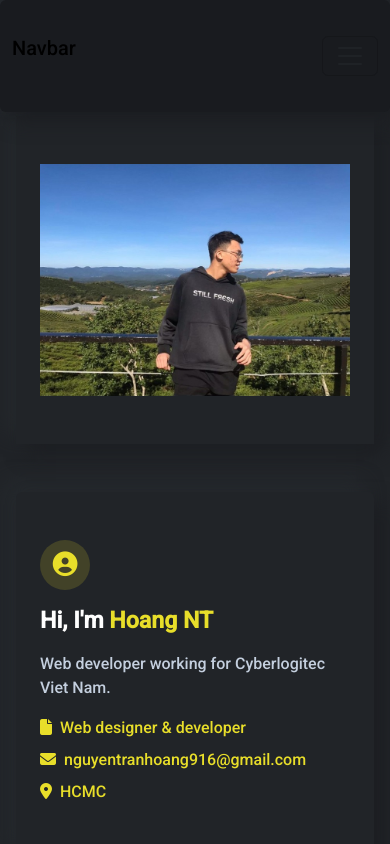
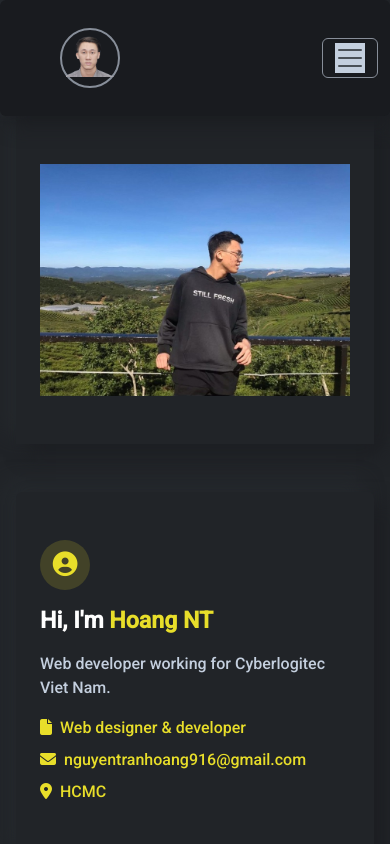
Before and after one commit to HoangNguyenTran1104/HoangNguyenTran1104.github.io, a plain HTML site: page index.html in a window 390 px wide. Shown: the top 844 px of the page. Drawn offline with Linux system fonts and the light colour scheme.

Commit message:
update profile

```diff
--- a/index.css
+++ b/index.css
@@ -105,18 +105,31 @@ header{
     justify-content: center;
 }
 
-.active{
-    color: #E8DE2A !important;
-    background-color: #222529 !important;
-    box-shadow: 10px 10px 19px #1c1e22, -10px -10px 19px #262a2e;
-}
-
 .nav-item .nav-link:hover{
     color: #E8DE2A !important;
 }
 
 .pswp--custom-bg {
     --pswp-bg: #000000;
+    z-index: 9999999;
+}
+
+.navbar-toggler-icon{
+    background-color: #c4cfde;
+}
+
+.navbar-toggler{
+    border: 1px solid #878e99;
+}
+
+.nav-link{
+    color: #878e99 !important;
+}
+
+.active{
+    color: #E8DE2A !important;
+    background-color: #222529 !important;
+    box-shadow: 10px 10px 19px #1c1e22, -10px -10px 19px #262a2e;
 }
 
 
--- a/index.html
+++ b/index.html
@@ -28,7 +28,9 @@
   <header class="sidebar shadow-1 rounded">
     <nav id="menu" class="navbar navbar-expand-lg h-100" style="max-height: 100%;">
       <div class="container-fluid h-100">
-        <p class="navbar-brand">Navbar</p>
+        <div style="width: 60px; height: 60px; border-radius: 50%; border: 2px solid #878e99;" class="ms-5 p-1">
+          <img src="./images/others/avatar.PNG" class="img-fluid mb-2"/>
+        </div>
         <button class="navbar-toggler" type="button" data-bs-toggle="collapse" data-bs-target="#navbarSupportedContent"
           aria-controls="navbarSupportedContent" aria-expanded="false" aria-label="Toggle navigation">
           <span class="navbar-toggler-icon"></span>
```
